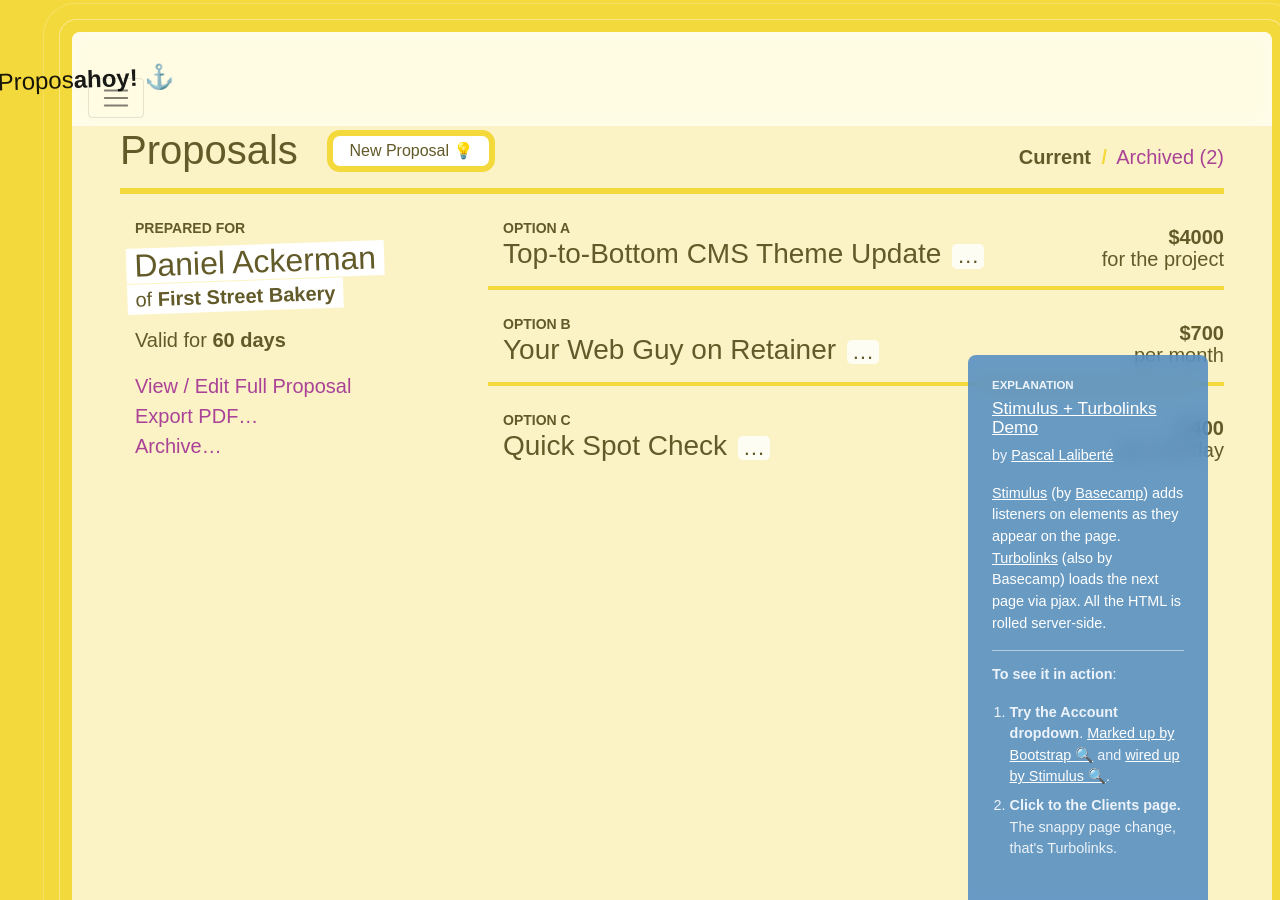
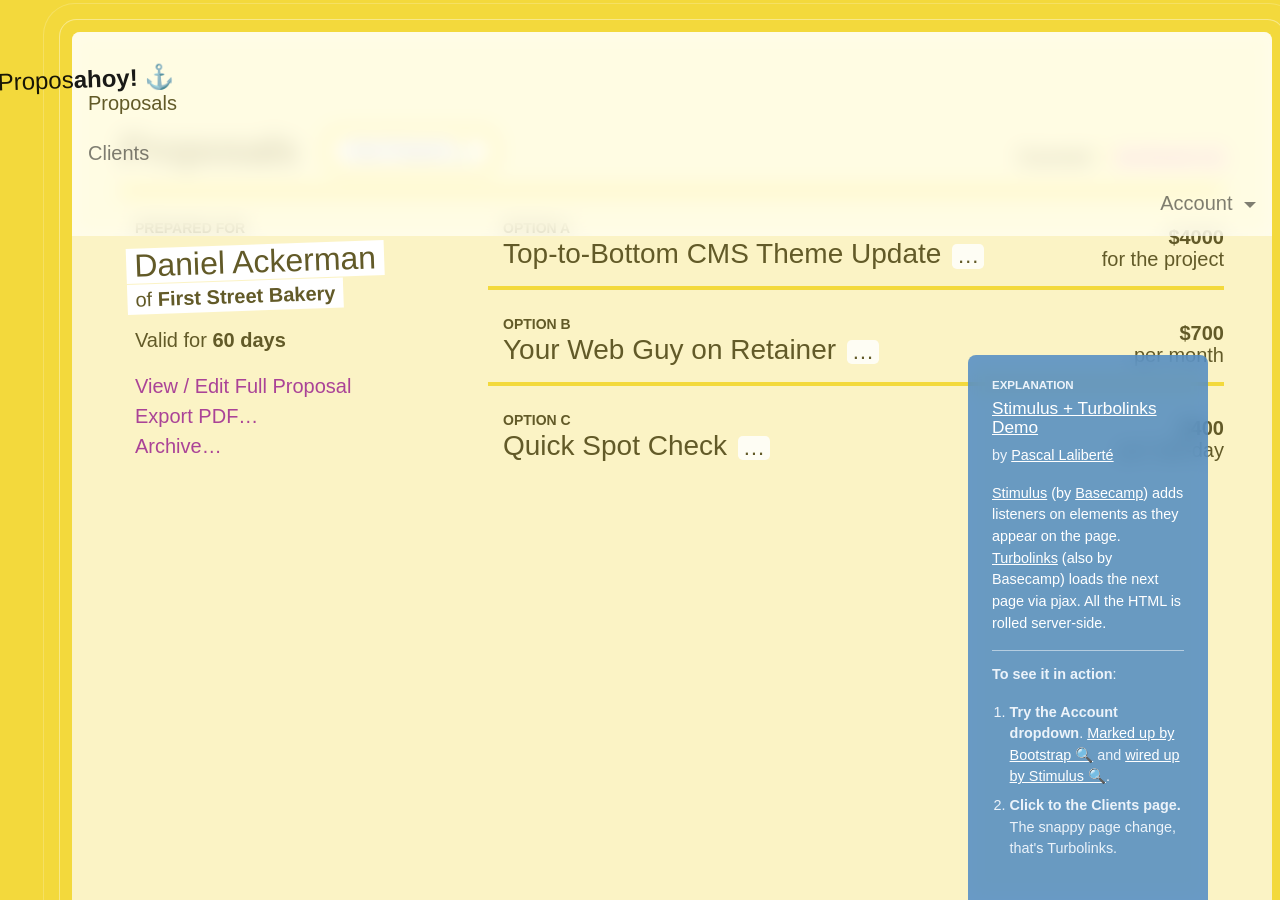
Before and after one commit to pascallaliberte/stimulus-turbolinks-demo, a Jekyll site: the page built from index.html, in a window 1280 px wide. Built offline with Jekyll 4.4.1, drawn with Linux system fonts in a browser that asks for light colours; some web fonts are replaced.

Commit message:
Mobile: adjust navbar, demo-explanations to not overlap

```diff
--- a/_includes/header.html
+++ b/_includes/header.html
@@ -1,15 +1,11 @@
-<nav class="site-header navbar navbar-expand-lg navbar-light">
+<nav class="site-header navbar navbar-expand-sm navbar-light">
   <a class="navbar-brand" href="{{ "/" | prepend: site.baseurl }}">Propos<strong>ahoy!</strong> ⚓️</a>
-  <button class="navbar-toggler" type="button" data-toggle="collapse" data-target="#navbarSupportedContent" aria-controls="navbarSupportedContent" aria-expanded="false" aria-label="Toggle navigation">
-    <span class="navbar-toggler-icon"></span>
-  </button>
 
-  <div class="collapse navbar-collapse" id="navbarSupportedContent">
   <ul class="navbar-nav mr-auto w-100">
-      <li class="nav-item {% if page.section == "proposals" %}active{% endif %}">
+    <li class="nav-item nav-item-proposals {% if page.section == "proposals" %}active{% endif %}">
       <a class="nav-link" href="{{ "/" | prepend: site.baseurl }}">Proposals {% if page.section == "proposals" %}<span class="sr-only">(current)</span>{% endif %}</a>
     </li>
-      <li class="nav-item {% if page.section == "clients" %}active{% endif %}">
+    <li class="nav-item nav-item-clients {% if page.section == "clients" %}active{% endif %}">
       <a class="nav-link" href="{{ "/clients/" | prepend: site.baseurl }}">Clients {% if page.section == "proposals" %}<span class="sr-only">(current)</span>{% endif %}</a>
     </li>
     <li class="nav-item ml-auto dropdown" data-controller="dropdown">
@@ -24,5 +20,4 @@
       </div>
     </li>
   </ul>
-  </div>
 </nav>
--- a/_sass/includes/_demo-explanations.scss
+++ b/_sass/includes/_demo-explanations.scss
@@ -16,8 +16,8 @@
   backdrop-filter: saturate(180%) blur(10px);
 
   width: calc(100vw - 6rem);
-  bottom: calc(-100vh + 18rem);
-  height: calc(100vh - 12rem);
+  bottom: calc(-100vh + 22rem);
+  height: calc(100vh - 15rem);
   right: rem(30px);
 
   transition: bottom 0.5s cubic-bezier(.5,-0.18,.1,1.27);
--- a/_sass/includes/_header.scss
+++ b/_sass/includes/_header.scss
@@ -26,3 +26,51 @@
   margin-left: 20px;
   margin-right: 40px;
 }
+
+@media (max-width: 767px) {
+  .navbar-nav {
+    align-items: flex-end;
+    position: absolute;
+    left: rem(5px);
+    right: rem(5px);
+    top: rem(5px);
+    width: auto !important;
+    z-index: -1;
+  }
+
+  .nav-item-proposals, .nav-item-clients {
+    position: fixed;
+    top: rem(45px);
+    padding-left: rem(13px);
+    padding-right: rem(13px);
+    background-color: #FBF3CA;
+    border-radius: rem(17px);
+
+    &.active {
+      &::before {
+        position: absolute;
+        z-index: 0;
+        content: '';
+        top: rem(3px);
+        bottom: rem(3px);
+        left: rem(3px);
+        right: rem(3px);
+        background-color: transparentize($brand-primary, 0.5);
+        border-radius: rem(14px);
+      }
+    }
+  }
+
+  .nav-item-proposals {
+    right: 50%;
+  }
+
+  .nav-item-clients {
+    left: 50%;
+  }
+
+  .nav-item.dropdown {
+    text-align: right;
+    padding-right: rem(10px);
+  }
+}
--- a/_sass/layouts/_default.scss
+++ b/_sass/layouts/_default.scss
@@ -75,7 +75,7 @@
 .page-content .wrapper {
 
   padding: rem(20px);
-  padding-top: rem(60px);
+  padding-top: rem(90px);
   padding-bottom: rem(100px);
 
   @media (min-width: 768px) {
```
Lines whose indentation alone changed are shown as unchanged.
